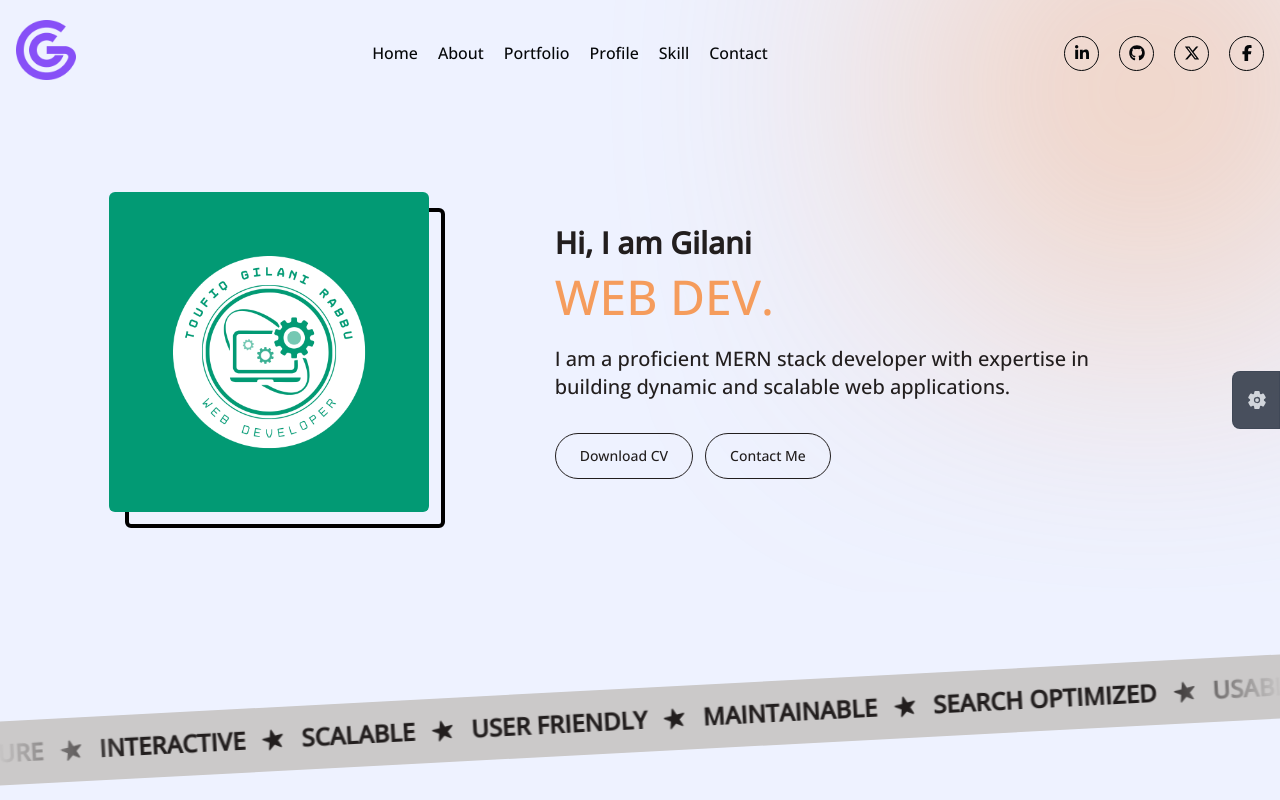
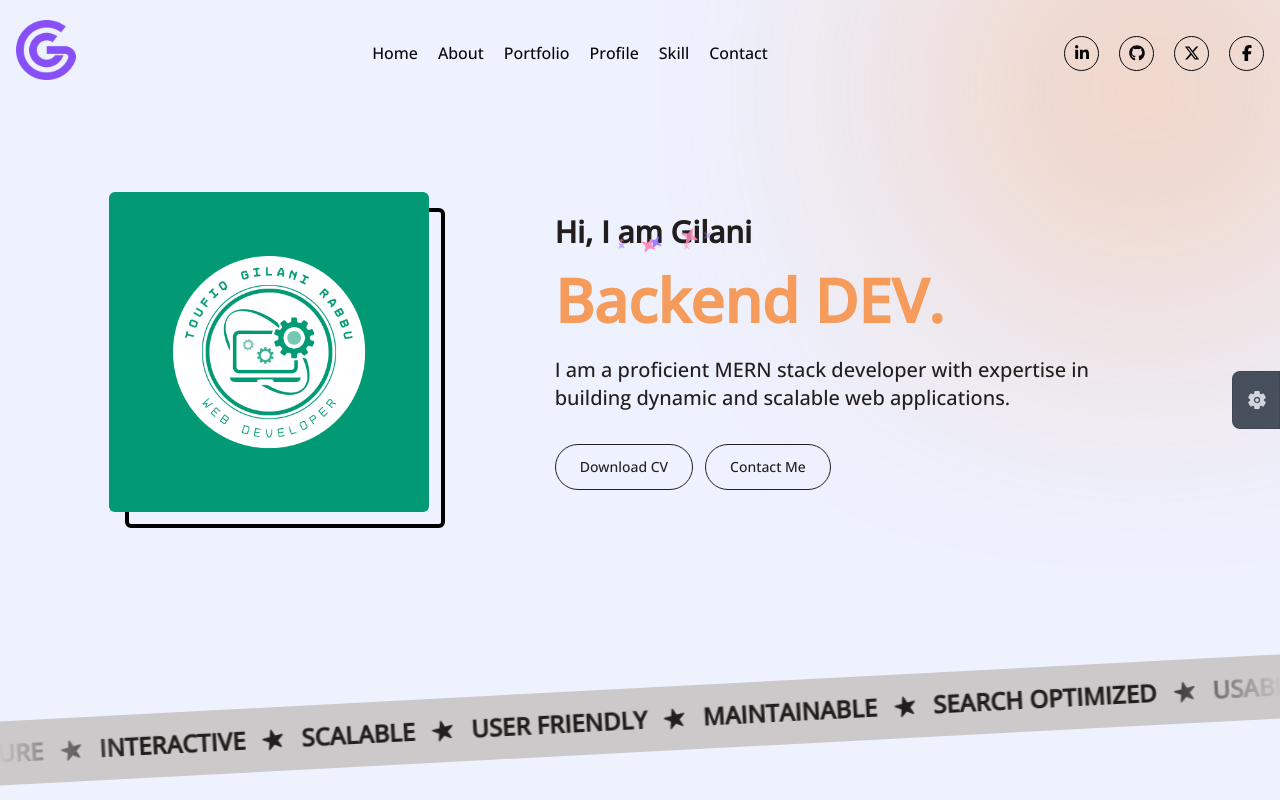
Before and after one commit to GilaniRabbu/developer-portfolio, a Next.js app: page / in a window 1280 px wide. Shown: the top 800 px of the page. Built offline with nearby package versions, Linux system fonts and the light colour scheme; a web font is replaced by a local one.

Commit message:
updated code

```diff
--- a/app/globals.css
+++ b/app/globals.css
@@ -22,7 +22,7 @@
 
   --tr-nav-bg: hsl(0, 0%, 100%, 0.5);
   --tr-nav-text: #050709;
-  --tr-nav-mobile-bg: #CBC9C9;
+  --tr-nav-mobile-bg: hsl(0, 2%, 80%, 0.5);
   --tr-nav-mobile-text: #050709;
   --tr-nav-hamburger: #292424;
 }
@@ -39,7 +39,7 @@
 
   --tr-nav-bg: hsl(210, 29%, 3%, 0.5);
   --tr-nav-text: #FFFFFF;
-  --tr-nav-mobile-bg: #383231;
+  --tr-nav-mobile-bg: hsl(10, 7%, 20%, 0.5);
   --tr-nav-mobile-text: #FFFFFF;
   --tr-nav-hamburger: #CBC9C9;
 }
--- a/components/Header/Header.tsx
+++ b/components/Header/Header.tsx
@@ -126,7 +126,7 @@ export default function Header() {
             </div>
 
             <div
-              className={`header-menu px-4 py-8 lg:hidden ${
+              className={`header-menu px-4 py-8 lg:hidden backdrop-blur-md ${
                 menuOpen ? "menu-open" : ""
               } ${closing ? "menu-closing" : ""}`}
             >
--- a/components/Hero/Hero.tsx
+++ b/components/Hero/Hero.tsx
@@ -1,6 +1,7 @@
 "use client";
 import React from "react";
-import { TypeAnimation } from "react-type-animation";
+import { WordRotate } from "@/components/ui/word-rotate";
+import { SparklesText } from "@/components/ui/sparkles-text";
 import "./Hero.css";
 
 export default function Hero() {
@@ -23,26 +24,28 @@ export default function Hero() {
           </div>
           <div className="md:w-7/12">
             <div>
-              <span className="block mb-3 font-bold text-2xl md:text-3xl">
-                Hi, I am Gilani
-              </span>
-              <h1 className="mb-6 text-3xl md:text-4xl lg:text-5xl text-[#23412F] md:text-[#F59C5C] dark:text-[#F7B687]">
-                <TypeAnimation
-                  sequence={["WEB DEV.", 2000, "MERN DEV.", 2000]}
-                  wrapper="span"
-                  speed={50}
-                  style={{ display: "inline-block" }}
-                  repeat={Infinity}
+              <div className="flex gap-2 flex-wrap mb-3 font-bold text-3xl">
+                Hi, <SparklesText text="I am Gilani" />
+              </div>
+              <h1 className="text-4xl md:text-5xl lg:text-6xl inline-block md:text-[#F59C5C] dark:text-[#F7B687]">
+                <WordRotate
+                  className="font-bold"
+                  words={[
+                    "WEB DEV.",
+                    "MERN DEV.",
+                    "Frontend DEV.",
+                    "Backend DEV.",
+                  ]}
                 />
               </h1>
-              <div className="md:hidden text-center mb-4">
+              <div className="md:hidden text-center mt-3">
                 <img
                   src="/profile.png"
                   alt="Admin Image"
-                  className="mx-auto rounded-3xl w-full md:max-w-[400px] sm:max-w-80 max-w-[256px]"
+                  className="mx-auto rounded-md w-full md:max-w-[400px] sm:max-w-80 max-w-[256px]"
                 />
               </div>
-              <p className="text-lg md:text-xl w-full max-w-xl">
+              <p className="text-lg md:text-xl w-full max-w-xl mt-3">
                 I am a proficient MERN stack developer with expertise in
                 building dynamic and scalable web applications.
               </p>
--- /dev/null
+++ b/components/ui/sparkles-text.tsx
@@ -0,0 +1,156 @@
+"use client";
+
+import type React from "react";
+
+import { motion } from "framer-motion";
+import {
+  type CSSProperties,
+  type ReactElement,
+  useEffect,
+  useState,
+} from "react";
+import { cn } from "@/lib/utils";
+
+interface Sparkle {
+  id: string;
+  x: string;
+  y: string;
+  color: string;
+  delay: number;
+  scale: number;
+  lifespan: number;
+}
+
+const Sparkle: React.FC<Sparkle> = ({ id, x, y, color, delay, scale }) => {
+  return (
+    <motion.svg
+      key={id}
+      className="pointer-events-none absolute z-20"
+      initial={{ opacity: 0, left: x, top: y }}
+      animate={{
+        opacity: [0, 1, 0],
+        scale: [0, scale, 0],
+        rotate: [75, 120, 150],
+      }}
+      transition={{ duration: 0.8, repeat: Number.POSITIVE_INFINITY, delay }}
+      width="21"
+      height="21"
+      viewBox="0 0 21 21"
+    >
+      <path
+        d="M9.82531 0.843845C10.0553 0.215178 10.9446 0.215178 11.1746 0.843845L11.8618 2.72026C12.4006 4.19229 12.3916 6.39157 13.5 7.5C14.6084 8.60843 16.8077 8.59935 18.2797 9.13822L20.1561 9.82534C20.7858 10.0553 20.7858 10.9447 20.1561 11.1747L18.2797 11.8618C16.8077 12.4007 14.6084 12.3916 13.5 13.5C12.3916 14.6084 12.4006 16.8077 11.8618 18.2798L11.1746 20.1562C10.9446 20.7858 10.0553 20.7858 9.82531 20.1562L9.13819 18.2798C8.59932 16.8077 8.60843 14.6084 7.5 13.5C6.39157 12.3916 4.19225 12.4007 2.72023 11.8618L0.843814 11.1747C0.215148 10.9447 0.215148 10.0553 0.843814 9.82534L2.72023 9.13822C4.19225 8.59935 6.39157 8.60843 7.5 7.5C8.60843 6.39157 8.59932 4.19229 9.13819 2.72026L9.82531 0.843845Z"
+        fill={color}
+      />
+    </motion.svg>
+  );
+};
+
+interface SparklesTextProps {
+  /**
+   * @default <div />
+   * @type ReactElement
+   * @description
+   * The component to be rendered as the text
+   * */
+  as?: ReactElement;
+
+  /**
+   * @default ""
+   * @type string
+   * @description
+   * The className of the text
+   */
+  className?: string;
+
+  /**
+   * @required
+   * @type string
+   * @description
+   * The text to be displayed
+   * */
+  text: string;
+
+  /**
+   * @default 10
+   * @type number
+   * @description
+   * The count of sparkles
+   * */
+  sparklesCount?: number;
+
+  /**
+   * @default "{first: '#9E7AFF', second: '#FE8BBB'}"
+   * @type string
+   * @description
+   * The colors of the sparkles
+   * */
+  colors?: {
+    first: string;
+    second: string;
+  };
+}
+
+export const SparklesText: React.FC<SparklesTextProps> = ({
+  text,
+  colors = { first: "#9E7AFF", second: "#FE8BBB" },
+  className,
+  sparklesCount = 10,
+  ...props
+}) => {
+  const [sparkles, setSparkles] = useState<Sparkle[]>([]);
+
+  useEffect(() => {
+    const generateStar = (): Sparkle => {
+      const starX = `${Math.random() * 100}%`;
+      const starY = `${Math.random() * 100}%`;
+      const color = Math.random() > 0.5 ? colors.first : colors.second;
+      const delay = Math.random() * 2;
+      const scale = Math.random() * 1 + 0.3;
+      const lifespan = Math.random() * 10 + 5;
+      const id = `${starX}-${starY}-${Date.now()}`;
+      return { id, x: starX, y: starY, color, delay, scale, lifespan };
+    };
+
+    const initializeStars = () => {
+      const newSparkles = Array.from({ length: sparklesCount }, generateStar);
+      setSparkles(newSparkles);
+    };
+
+    const updateStars = () => {
+      setSparkles((currentSparkles) =>
+        currentSparkles.map((star) => {
+          if (star.lifespan <= 0) {
+            return generateStar();
+          } else {
+            return { ...star, lifespan: star.lifespan - 0.1 };
+          }
+        })
+      );
+    };
+
+    initializeStars();
+    const interval = setInterval(updateStars, 100);
+
+    return () => clearInterval(interval);
+  }, [colors.first, colors.second, sparklesCount]);
+
+  return (
+    <div
+      className={cn("text-3xl font-bold", className)}
+      {...props}
+      style={
+        {
+          "--sparkles-first-color": `${colors.first}`,
+          "--sparkles-second-color": `${colors.second}`,
+        } as CSSProperties
+      }
+    >
+      <span className="relative inline-block">
+        {sparkles.map((sparkle) => (
+          <Sparkle key={sparkle.id} {...sparkle} />
+        ))}
+        <strong>{text}</strong>
+      </span>
+    </div>
+  );
+};
--- /dev/null
+++ b/components/ui/word-rotate.tsx
@@ -0,0 +1,49 @@
+"use client";
+
+import { AnimatePresence, motion, type MotionProps } from "framer-motion";
+import { useEffect, useState } from "react";
+import { cn } from "@/lib/utils";
+
+interface WordRotateProps {
+  words: string[];
+  duration?: number;
+  motionProps?: MotionProps;
+  className?: string;
+}
+
+export function WordRotate({
+  words,
+  duration = 2000,
+  motionProps = {
+    initial: { opacity: 0, y: -50 },
+    animate: { opacity: 1, y: 0 },
+    exit: { opacity: 0, y: 50 },
+    transition: { duration: 0.25, ease: "easeOut" },
+  },
+  className,
+}: WordRotateProps) {
+  const [index, setIndex] = useState(0);
+
+  useEffect(() => {
+    const interval = setInterval(() => {
+      setIndex((prevIndex) => (prevIndex + 1) % words.length);
+    }, duration);
+
+    // Clean up interval on unmount
+    return () => clearInterval(interval);
+  }, [words, duration]);
+
+  return (
+    <div className="overflow-hidden py-2">
+      <AnimatePresence mode="wait">
+        <motion.h1
+          key={words[index]}
+          className={cn(className)}
+          {...motionProps}
+        >
+          {words[index]}
+        </motion.h1>
+      </AnimatePresence>
+    </div>
+  );
+}
--- a/contexts/ThemeContext.tsx
+++ b/contexts/ThemeContext.tsx
@@ -10,11 +10,11 @@ interface ThemeColors {
 }
 
 const lightColors: ThemeColors = {
-  iconCloud: "#659477",
+  iconCloud: "#537961",
 };
 
 const darkColors: ThemeColors = {
-  iconCloud: "#377E86",
+  iconCloud: "#4AAAB5",
 };
 
 type ThemeContextType = {
```
